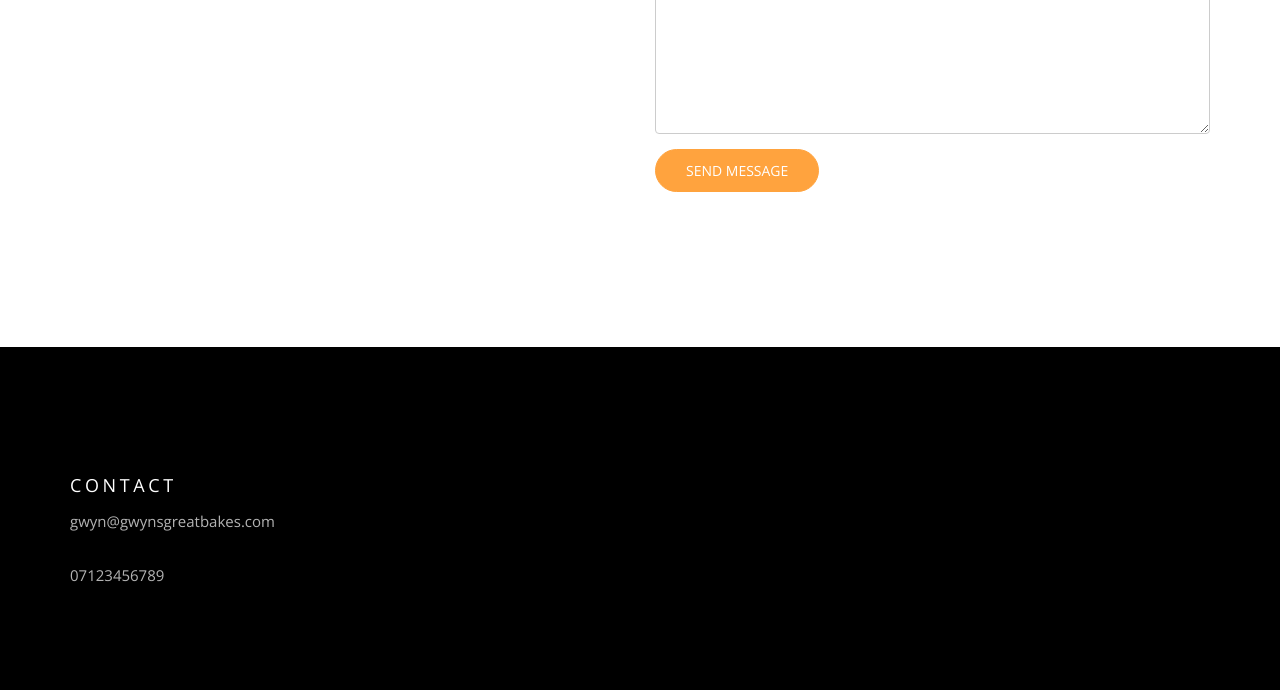
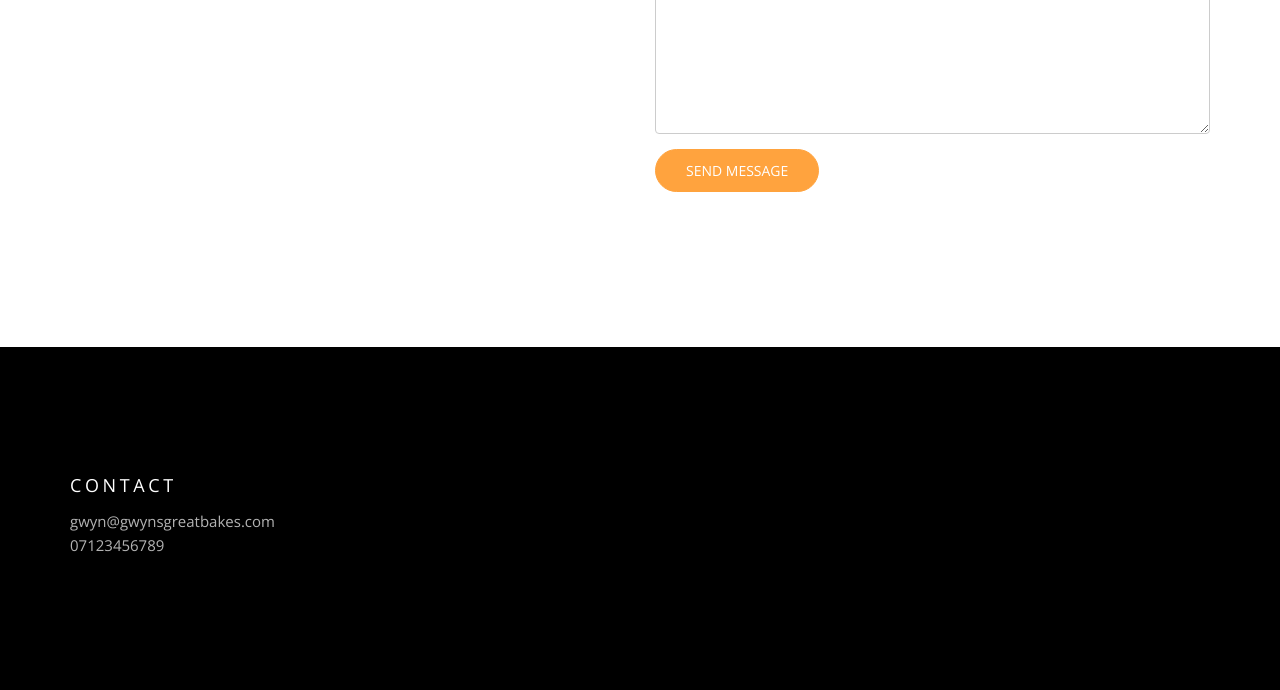
Before and after one commit to gwyngreenberry/gwyngreenberry.github.io, a website: page index.html in a window 1280 px wide. Shown: the part 3013-3703 px from the top of the page. Drawn offline with nearby package versions, Linux system fonts and the light colour scheme; files whose address does not match are found by name.

Commit message:
Update index.html

```diff
--- a/index.html
+++ b/index.html
@@ -200,8 +200,9 @@
               <h3>Contact</h3>
               <div class="row">
                 <div class="col-md-6">
-                  <p>gwyn@gwynsgreatbakes.com</p>
-                  <p>07123456789</p>
+                  <p>gwyn@gwynsgreatbakes.com
+                  <br>
+                  07123456789</p>
                 </div>
               </div>
             </div>
```
